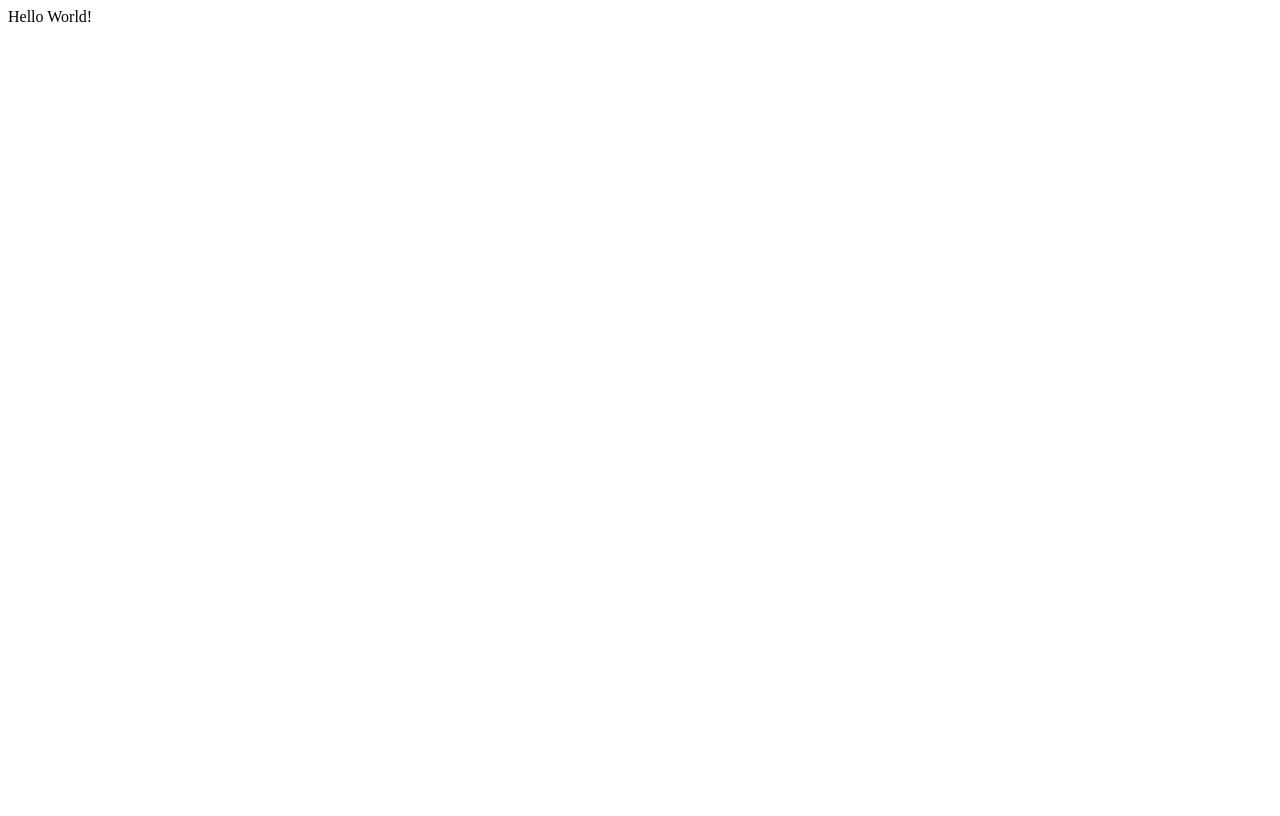
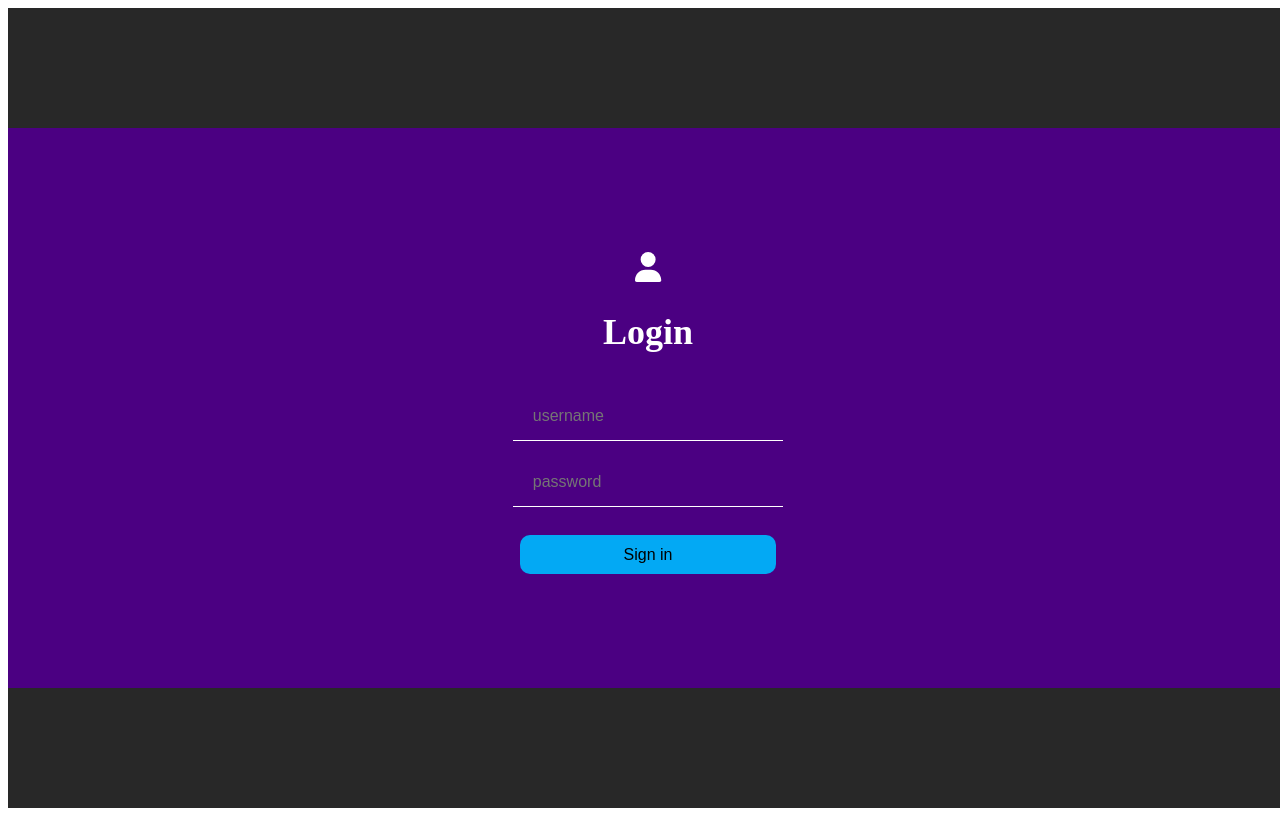
Before and after one commit to jaywood128/podcast-fe-v3, a React (Create React App) app: page / in a window 1280 px wide. Built offline with nearby package versions, Linux system fonts and the light colour scheme.

Commit message:
Sign up and user links

```diff
--- a/package.json
+++ b/package.json
@@ -3,12 +3,18 @@
   "version": "0.1.0",
   "private": true,
   "dependencies": {
+    "@fortawesome/fontawesome-svg-core": "^6.1.1",
+    "@fortawesome/free-solid-svg-icons": "^6.1.1",
+    "@fortawesome/react-fontawesome": "^0.1.18",
     "@testing-library/jest-dom": "^5.14.1",
     "@testing-library/react": "^13.0.0",
     "@testing-library/user-event": "^13.2.1",
+    "axios": "^0.27.2",
     "react": "^18.1.0",
     "react-dom": "^18.1.0",
+    "react-router-dom": "^6.3.0",
     "react-scripts": "5.0.1",
+    "styled-components": "^5.3.5",
     "web-vitals": "^2.1.0"
   },
   "scripts": {
--- a/src/App.js
+++ b/src/App.js
@@ -1,11 +1,28 @@
+import React, { useState } from 'react';
+import Layout from './components/Layout';
+import SignInPage from './components/user-actions/sign-in/SignInPage';
 
+const App = () => {
+  const [jwtToken, setJwtToken] = useState('');
+  const [username, setUsername] = useState('');
+  const [password, setPassword] = useState('');
+  const [email, setEmail] = useState('');
 
-function App() {
   return (
-    <div className="App">
-    Hello World!
+    <div>
+      {' '}
+      {jwtToken !== '' ? (
+        <Layout />
+      ) : (
+        <SignInPage
+          username={username}
+          setUsername={setUsername}
+          password={password}
+          setPassword={setPassword}
+        />
+      )}
     </div>
   );
-}
+};
 
 export default App;
--- /dev/null
+++ b/src/components/Layout.js
@@ -0,0 +1,6 @@
+import React from 'react';
+import { Router, Switch, Route } from 'react-router-dom';
+
+const Layout = () => <div>Layout</div>;
+
+export default Layout;
--- /dev/null
+++ b/src/components/user-actions/links/UserActionsLinkStyles.js
@@ -0,0 +1,41 @@
+import { Link } from 'react-router-dom';
+import styled from 'styled-components';
+
+/*
+Previous name UserIconLinkContainer
+ */
+
+const UserActionsContainer = styled.div`
+  display: flex;
+  justify-content: center;
+  align-items: center;
+  height: 10%;
+  width: 100%;
+  margin-top: 10px;
+`;
+
+/*
+previous name StyledUserLink
+ */
+
+const UserActionLink = styled(Link)`
+  color: white;
+  background-color: #181818;
+  text-align: center;
+  text-decoration: none;
+  padding: 20px;
+  font-size: 1.2rem;
+  font-family: 'Roboto Mono';
+  border-radius: 60%;
+  border: 1.5px;
+  margin: 10px 15px;
+
+  :hover {
+    background-color: rgba(64, 64, 64, 0.45);
+    -webkit-box-shadow: 3px 5px 24px grey; /* Safari 3-4, iOS 4.0.2 - 4.2, Android 2.3+ */
+    -moz-box-shadow: 3px 5px 24px grey; /* Firefox 3.5 - 3.6 */
+    box-shadow: 5px 5px 10px grey;
+  }
+`;
+
+export { UserActionsContainer, UserActionLink };
--- /dev/null
+++ b/src/components/user-actions/sign-in/SignInPage.jsx
@@ -0,0 +1,154 @@
+/* eslint-disable no-console */
+import React, { useEffect, useState } from 'react';
+import axios from 'axios';
+import { FontAwesomeIcon } from '@fortawesome/react-fontawesome';
+import { faUser } from '@fortawesome/free-solid-svg-icons';
+// import { useNavigate } from 'react-router-dom';
+import {
+  UserActionLink,
+  UserActionsContainer,
+} from '../links/UserActionsLinkStyles';
+import {
+  ErrorMessageStyles,
+  FormContainerStyles,
+  InputWrapContainer,
+  SignInButtonContainer,
+  SignInButtonStyles,
+  InputStyles,
+  SignInTitleStyles,
+  SignInContainerStyles,
+} from './SignInPageContainerStyles';
+
+const BASE_API_URL = 'http://localhost:8080/api/auth';
+
+const SignInPage = () => {
+  const [input, setInput] = useState({
+    username: '',
+    password: '',
+  });
+  const [message, setMessage] = useState({ message: '' });
+  // eslint-disable-next-line no-unused-vars
+  // const navigate = useNavigate();
+
+  const displayErrorMessage = () => {
+    if (message.message.includes('401')) {
+      return (
+        <ErrorMessageStyles>
+          Username and/or password incorrect
+        </ErrorMessageStyles>
+      );
+    }
+    return '';
+  };
+
+  // eslint-disable-next-line no-unused-vars
+  const submitLogin = async (username, password) => {
+    try {
+      const response = await axios.post(`${BASE_API_URL}/sign-in`, {
+        username,
+        password,
+      });
+      console.log(response);
+
+      if (response.data !== null && response.data.token !== null) {
+        // localStorage.setItem('user', response.data);
+        // localStorage.setItem('id', response.data.id);
+        localStorage.setItem('token', response.data.token);
+        console.log(
+          `local storage token set to: ${localStorage.getItem('token')}`
+        );
+        // navigate.go('/');
+      }
+    } catch (err) {
+      setMessage(err);
+      console.log(err);
+    }
+  };
+
+  const submitSignIn = (e) => {
+    e.preventDefault();
+
+    if (localStorage.getItem('token') !== null) {
+      console.log('Removing previous token');
+      localStorage.removeItem('token');
+    }
+
+    // if (localStorage.getItem('user') !== null) {
+    //   console.log('Removing previous user');
+    //   localStorage.removeItem('user');
+    //   console.log(`After removing user: " + ${localStorage.getItem('user')}`);
+    // }
+    console.log(input);
+    if (input.username !== null && input.username) {
+      submitLogin(input.username, input.password);
+    }
+    // authService.login(input.username, input.password).then(
+    //   (response) => {
+    //     console.log(response);
+    //   },
+    //   (err) => {
+    //     const resMessage =
+    //       (err.response && err.response.data && err.response.data.message) ||
+    //       err.message ||
+    //       err.response.data.message;
+    //     console.log(resMessage);
+    //     setMessage({ message: resMessage });
+    //     console.log(message);
+    //   }
+    // );
+  };
+
+  const handleInputChange = (e) => {
+    e.persist();
+
+    setInput((userInput) => ({
+      ...userInput,
+      [e.target.name]: e.target.value,
+    }));
+  };
+
+  useEffect(() => {}, [message.message]);
+
+  return (
+    <SignInContainerStyles>
+      <FormContainerStyles onSubmit={(e) => submitSignIn(e)}>
+        {displayErrorMessage()}
+        <SignInTitleStyles>
+          <FontAwesomeIcon icon={faUser} size="lg" />
+          <h2 style={{ width: '100%', textAlign: 'center' }}>Login</h2>
+        </SignInTitleStyles>
+        <InputWrapContainer>
+          <InputStyles
+            type="text"
+            name="username"
+            placeholder="username"
+            onChange={(e) => handleInputChange(e)}
+            value={input.username}
+            required
+            size="40"
+          />
+        </InputWrapContainer>
+        <InputWrapContainer>
+          <InputStyles
+            type="password"
+            name="password"
+            placeholder="password"
+            onChange={(e) => handleInputChange(e)}
+            value={input.password}
+            size="40"
+          />
+        </InputWrapContainer>
+        <SignInButtonContainer>
+          <SignInButtonStyles type="submit">Sign in</SignInButtonStyles>
+        </SignInButtonContainer>
+        {/* <UserActionsContainer>
+        <UserActionLink to="/sign-up">
+          <i className="fas fa-user-plus" />
+        </UserActionLink>
+      </UserActionsContainer> */}
+      </FormContainerStyles>
+    </SignInContainerStyles>
+  );
+};
+
+export default SignInPage;
--- /dev/null
+++ b/src/components/user-actions/sign-in/SignInPageContainerStyles.js
@@ -0,0 +1,118 @@
+import styled from 'styled-components';
+
+const SignInContainerStyles = styled.div`
+  overflow: auto;
+  background-color: #282828;
+  display: flex;
+  flex-direction: column;
+  align-items: center;
+  justify-content: center;
+  height: 100vh;
+  width: 100vw;
+  font-family: 'Roboto Mono' monospace;
+  ::-webkit-scrollbar {
+    display: none;
+  }
+`;
+const InputWrapContainer = styled.div`
+  display: flex;
+  flex-direction: column;
+  width: 20%;
+  height: 10%;
+  justify-content: center;
+  align-items: center;
+  margin: 0px;
+  padding: 5px;
+`;
+
+const SignInButtonContainer = styled.div`
+  display: flex;
+  justify-content: center;
+  /* background-color: #282828; */
+  background-color: indigo;
+  height: 7%;
+  margin-top: 20px;
+  width: 20%;
+`;
+
+const SignInButtonStyles = styled.button`
+  border: none;
+  padding: 10px 0px;
+  background: none;
+  font-size: 16px;
+  background-color: #03a9f4;
+  height: 100%;
+  width: 100%;
+  border-radius: 10px;
+
+  :hover {
+    -webkit-box-shadow: 3px 5px 24px #01579b; /* Safari 3-4, iOS 4.0.2 - 4.2, Android 2.3+ */
+    -moz-box-shadow: 3px 5px 24px #01579b; /* Firefox 3.5 - 3.6 */
+    box-shadow: 5px 5px 10px #01579b;
+  }
+`;
+
+const BreakStylesContainer = styled.div`
+  flex-basis: 100%;
+  height: 0;
+  background-color: greenyellow;
+`;
+
+const InputStyles = styled.input`
+  height: 15%;
+  width: 90%;
+  font-size: 16px;
+  background: transparent;
+  padding: 20px;
+  border: none;
+  outline: none;
+  border-bottom: 1px solid white;
+  color: white;
+`;
+
+const SignInTitleStyles = styled.div`
+  display: flex;
+  justify-content: center;
+  align-items: center;
+  flex-wrap: wrap;
+  color: white;
+  font-size: 24px;
+  padding-top: 10px;
+`;
+
+const FormContainerStyles = styled.form`
+  display: flex;
+  flex-direction: column;
+  justify-content: center;
+  align-items: center;
+  width: 100%;
+  height: 70%;
+  flex-wrap: wrap;
+  font-family: Roboto Mono;
+  color: white;
+  background-color: indigo;
+`;
+
+const ErrorMessageStyles = styled.div`
+  display: flex;
+  justify-content: center;
+  align-items: center;
+  height: 10%;
+  width: 15%;
+  font-size: 16px;
+  color: #ffcccb;
+  margin: 0px;
+  font-size: 16px;
+`;
+
+export {
+  SignInContainerStyles,
+  InputWrapContainer,
+  SignInButtonContainer,
+  BreakStylesContainer,
+  SignInButtonStyles,
+  InputStyles,
+  FormContainerStyles,
+  ErrorMessageStyles,
+  SignInTitleStyles,
+};
```
Also changed, not shown: src/components/user-actions/links/UserActionsLink.js (added), src/components/user-actions/sign-out/SigOutStyles.js (added), src/components/user-actions/sign-out/SignOutLink.js (added), src/components/user-actions/sign-up/SignUp.js (added), src/components/user-actions/sign-up/SignUpStyles.js (added), 2 other files (tests, documents, lock files or other folders).
